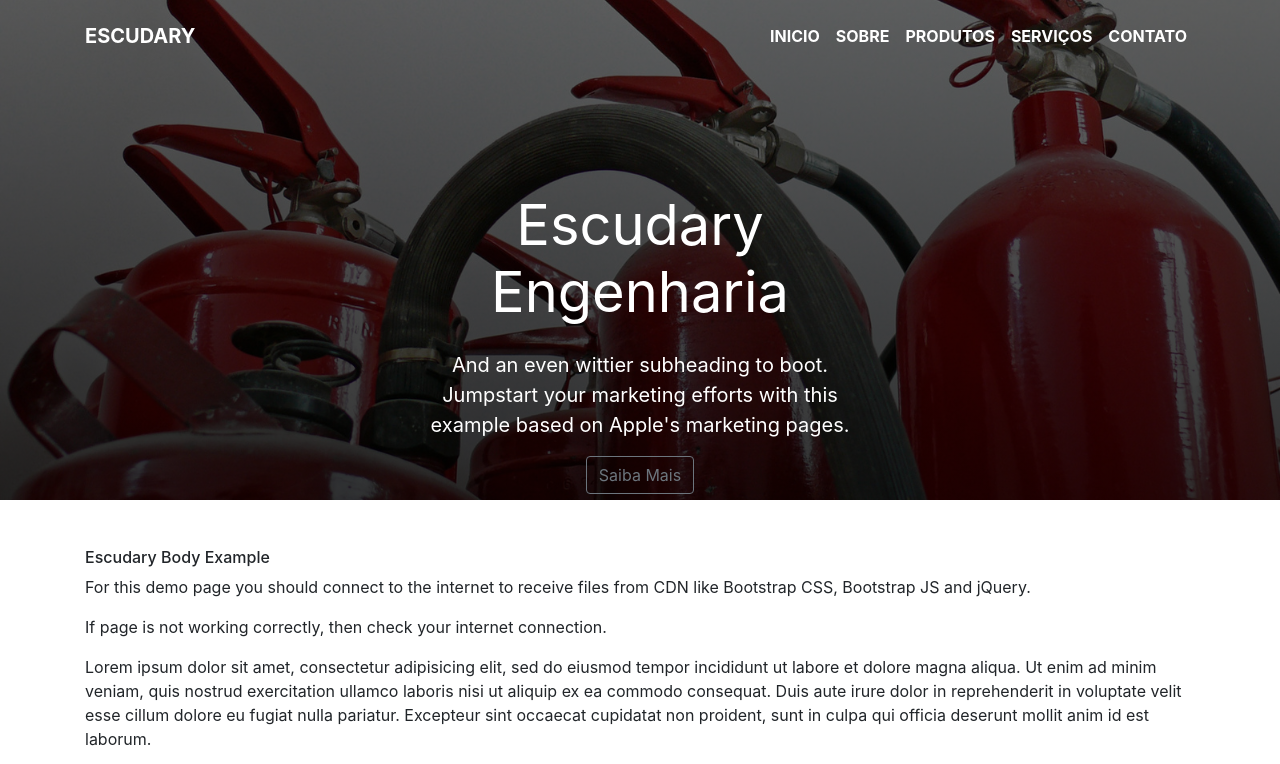
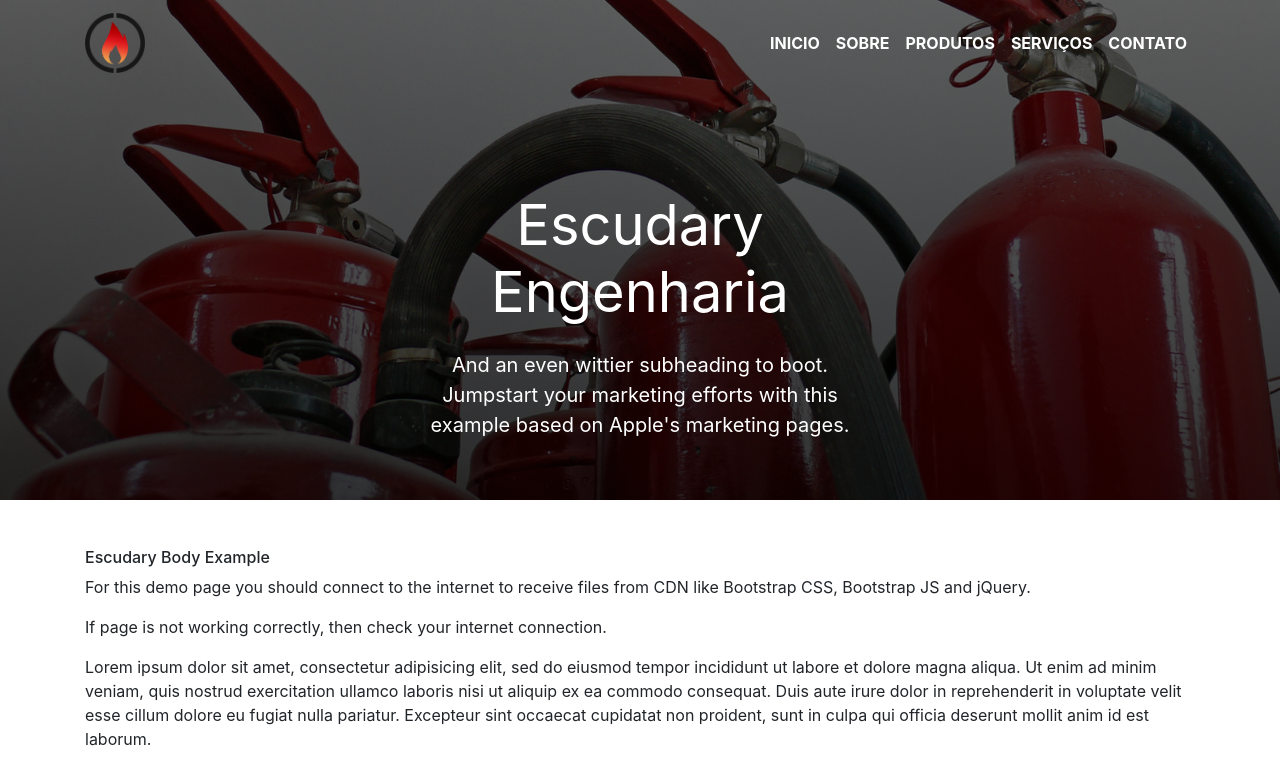
Before and after one commit to dicierigabriel/Escudary, a plain HTML site: page index.html in a window 1280 px wide. Shown: the top 764 px of the page. Drawn offline with nearby package versions, Linux system fonts and the light colour scheme.

Commit message:
Versão 1.0.1

```diff
--- a/index.html
+++ b/index.html
@@ -30,8 +30,8 @@
 
   <!--  NavBar    Start   -->
 <header class="header">
-  <nav class="navbar navbar-expand-lg fixed-top py-3">
-      <div class="container"><a href="#" class="navbar-brand text-uppercase font-weight-bold">Escudary</a>
+  <nav class="navbar navbar-expand-lg fixed-top">
+      <div class="container"><a href="#" class="navbar-brand"><img src="src/fire_escudary.png" height="60" /></a>
           <button type="button" data-toggle="collapse" data-target="#navbarSupportedContent" aria-controls="navbarSupportedContent" aria-expanded="false" aria-label="Toggle navigation" class="navbar-toggler navbar-toggler-right"><i class="fa fa-bars"></i></button>
 
           <div id="navbarSupportedContent" class="collapse navbar-collapse">
@@ -57,14 +57,12 @@
 </script>
   <!--  NavBar    Ending   -->
 
-  <div class="header-extintor">
-  <div class="position-relative overflow-hidden my-md-0 text-center"style="
-  padding-top: 72px;">
-    <div class="texto-header">
-    <div class="col-md-5 p-lg-5 mx-auto my-5">
+  <div class="header-extintor pt-4">
+  <div class="position-relative overflow-hidden my-md-0 text-center pt-4">
+    <div class="texto-header pt-4">
+    <div class="col-md-5 p-lg-5 mx-auto my-5 pt-4">
       <h1 class="display-4 font-weight-normal pt-4">Escudary Engenharia</h1>
       <p class="lead font-weight-normal pt-3">And an even wittier subheading to boot. Jumpstart your marketing efforts with this example based on Apple's marketing pages.</p>
-      <a class="btn btn-outline-secondary" href="#">Saiba    Mais</a>
     </div>
   </div>
   </div>
--- a/style.css
+++ b/style.css
@@ -7,10 +7,12 @@
 
 .navbar .nav-link {
    color: #fff;
+   transition: 200ms !important;
 }
 
 .navbar .nav-link:hover,
 .navbar .nav-link:focus {
+   transform: scale(1.1);
    color: #fff;
    text-decoration: none;
 }
@@ -39,7 +41,10 @@
 .navbar.active .navbar-brand {
    color: #555;
 }
-
+.navbar-toggler{
+background-color: black;
+border: 10px;
+}
 
 /* Change navbar styling on small viewports */
 @media (max-width: 991.98px) {
```
Also changed, not shown: src/fire_escudary.png (added).
